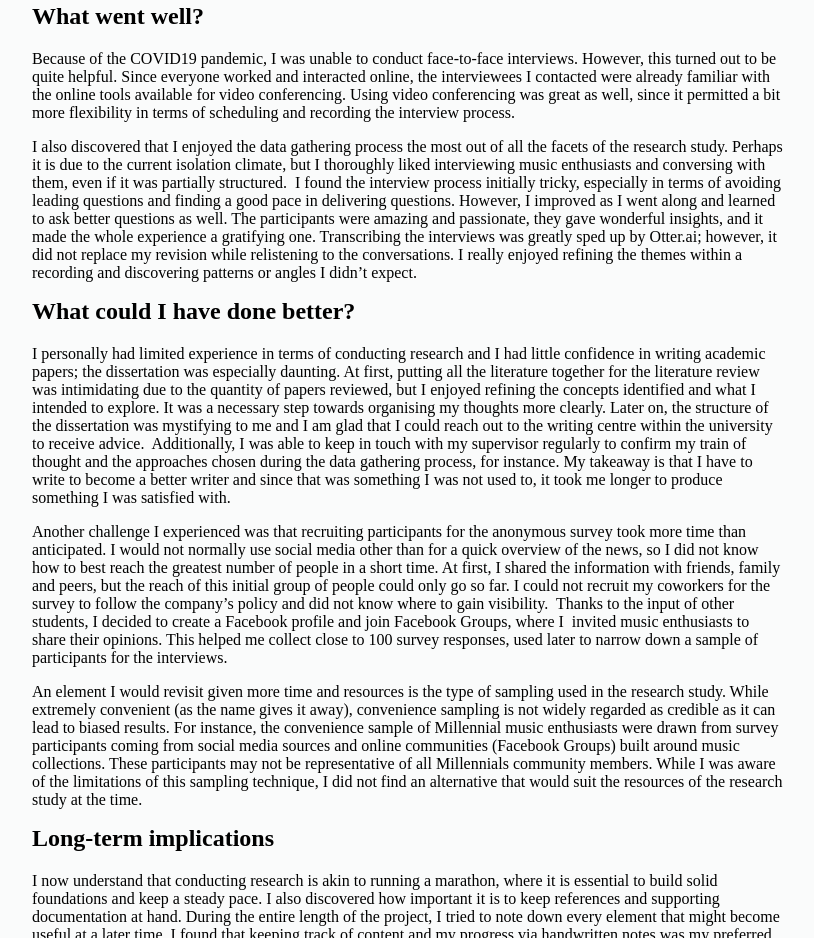
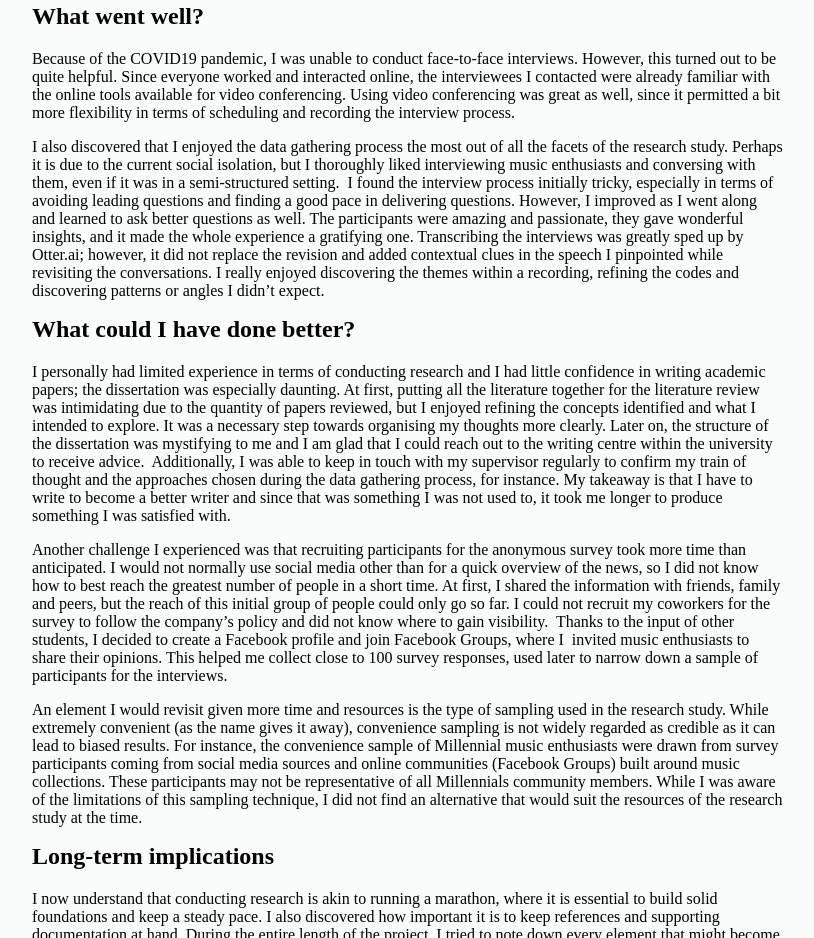
Before and after one commit to nuagesdencre/vero_hsa, a Gatsby site: page /reflections in a window 1280 px wide. Shown: the part 815-1753 px from the top of the page, without its empty margins (232-1046 px from the left). Built offline with nearby package versions, Linux system fonts and the light colour scheme; Gatsby itself is replaced by a stand-in of ours.

Commit message:
reflections - updated

```diff
--- a/src/components/Reflections.js
+++ b/src/components/Reflections.js
@@ -17,7 +17,7 @@ const Reflections = () => (
       <p>I chose to focus on a comparison between music collections (physical and via streaming services) as there was a gap in the literature available, especially in the context of a specific generation. Based on previous conversations with friends and peers, I anticipated that a majority of the Millennials would naturally shift to the latest music technology since they had gone through multiple changes already, from cassettes to Ipods. However, I did not know where the physical music collections stood in their opinion. The relationship element is where the research project really began to take form for me.</p>
       <h2>What went well?</h2>
       <p>Because of the COVID19 pandemic, I was unable to conduct face-to-face interviews. However, this turned out to be quite helpful. Since everyone worked and interacted online, the interviewees I contacted were already familiar with the online tools available for video conferencing. Using video conferencing was great as well, since it permitted a bit more flexibility in terms of scheduling and recording the interview process. </p>
-      <p>I also discovered that I enjoyed the data gathering process the most out of all the facets of the research study. Perhaps it is due to the current isolation climate, but I thoroughly liked interviewing music enthusiasts and conversing with them, even if it was partially structured.&nbsp; I found the interview process initially tricky, especially in terms of avoiding leading questions and finding a good pace in delivering questions. However, I improved as I went along and learned to ask better questions as well. The participants were amazing and passionate, they gave wonderful insights, and it made the whole experience a gratifying one. Transcribing the interviews was greatly sped up by Otter.ai; however, it did not replace my revision while relistening to the conversations. I really enjoyed refining the themes within a recording and discovering patterns or angles I didn&rsquo;t expect. </p>
+      <p>I also discovered that I enjoyed the data gathering process the most out of all the facets of the research study. Perhaps it is due to the current social isolation, but I thoroughly liked interviewing music enthusiasts and conversing with them, even if it was in a semi-structured setting.&nbsp; I found the interview process initially tricky, especially in terms of avoiding leading questions and finding a good pace in delivering questions. However, I improved as I went along and learned to ask better questions as well. The participants were amazing and passionate, they gave wonderful insights, and it made the whole experience a gratifying one. Transcribing the interviews was greatly sped up by Otter.ai; however, it did not replace the revision and added contextual clues in the speech I pinpointed while revisiting the conversations. I really enjoyed discovering the themes within a recording, refining the codes and discovering patterns or angles I didn&rsquo;t expect. </p>
       <h2>What could I have done better?</h2>
       <p>I personally had limited experience in terms of conducting research and I had little confidence in writing academic papers; the dissertation was especially daunting. At first, putting all the literature together for the literature review was intimidating due to the quantity of papers reviewed, but I enjoyed refining the concepts identified and what I intended to explore. It was a necessary step towards organising my thoughts more clearly. Later on, the structure of the dissertation was mystifying to me and I am glad that I could reach out to the writing centre within the university to receive advice.&nbsp; Additionally, I was able to keep in touch with my supervisor regularly to confirm my train of thought and the approaches chosen during the data gathering process, for instance. My takeaway is that I have to write to become a better writer and since that was something I was not used to, it took me longer to produce something I was satisfied with.</p>
       <p>Another challenge I experienced was that recruiting participants for the anonymous survey took more time than anticipated. I would not normally use social media other than for a quick overview of the news, so I did not know how to best reach the greatest number of people in a short time. At first, I shared the information with friends, family and peers, but the reach of this initial group of people could only go so far. I could not recruit my coworkers for the survey to follow the company&rsquo;s policy and did not know where to gain visibility.&nbsp; Thanks to the input of other students, I decided to create a Facebook profile and join Facebook Groups, where I&nbsp; invited music enthusiasts to share their opinions. This helped me collect close to 100 survey responses, used later to narrow down a sample of participants for the interviews.</p>
```
